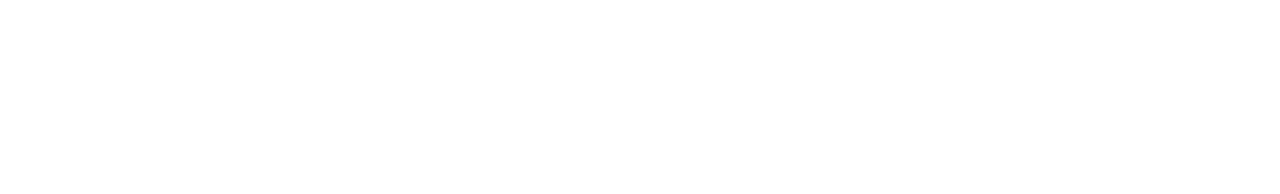
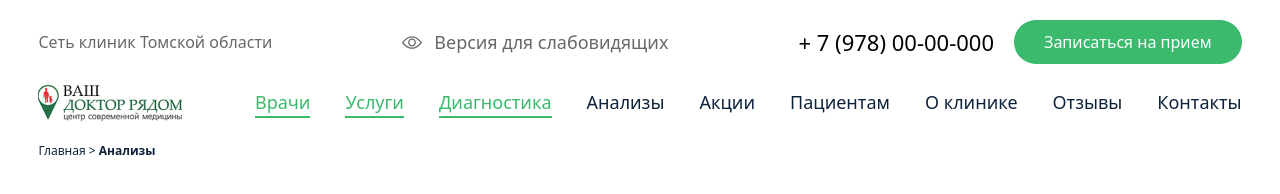
Before and after one commit to Joseph-RY/Medical-Website, a website: page src/index.html in a window 1280 px wide. Drawn offline with nearby package versions, Linux system fonts and the light colour scheme; files that its build step writes are made by us from their sources.

Commit message:
Add Menu

```diff
--- a/src/index.html
+++ b/src/index.html
@@ -1,14 +1,56 @@
 <!DOCTYPE html>
 <html lang="en">
+
 <head>
     <meta charset="UTF-8">
     <meta name="viewport" content="width=device-width, initial-scale=1.0">
     <link rel="stylesheet" href="./output.css">
-    <title>Document</title>
+    <title>Врачи</title>
 </head>
+
 <body>
 
-
+    <div class="max-w-[1440px] mx-auto">
+        <div class="px-[3%] py-5 flex flex-col gap-5">
+            <div class="hidden lg:flex items-center justify-between">
+                <p class="text-[#686868] font-[500]">Сеть клиник Томской области</p>
+                <div class="flex items-center gap-3">
+                    <img src="../images/view 1.svg" alt="">
+                    <p class="text-[18px] text-[#686868] font-[500]">Версия для слабовидящих</p>
+                </div>
+                <div class="flex items-center gap-5">
+                    <p class="text-[22px] font-[500]">+ 7 (978) 00-00-000</p>
+                    <a class="px-[30px] py-[10px] bg-[#3BB96D] text-white rounded-[30px]" href="#">Записаться на
+                        прием</a>
+                </div>
+            </div>
+            <div class="flex items-center justify-between">
+                <div class="w-[100%] lg:w-auto flex items-center justify-between">
+                    <img src="../images/logo.png" alt="">
+                    <div class="lg:hidden flex flex-col gap-1">
+                        <hr class="w-[20px] h-[2px] border-none bg-[#232428]">
+                        <hr class="w-[20px] h-[2px] border-none bg-[#232428]">
+                        <hr class="w-[20px] h-[2px] border-none bg-[#232428]">
+                    </div>
+                </div>
+                <div class="hidden lg:flex items-start gap-[35px] text-[18px] text-[#0D233B]">
+                    <a class="border-b-[2px] border-[#3BB96D] text-[#3BB96D]" href="#">Врачи</a>
+                    <a class="border-b-[2px] border-[#3BB96D] text-[#3BB96D]" href="#">Услуги</a>
+                    <a class="border-b-[2px] border-[#3BB96D] text-[#3BB96D]" href="#">Диагностика</a>
+                    <a href="#">Анализы</a>
+                    <a href="#">Акции</a>
+                    <a href="#">Пациентам</a>
+                    <a href="#">О клинике</a>
+                    <a href="#">Отзывы</a>
+                    <a href="#">Контакты</a>
+                </div>
+            </div>
+            <div class="text-[12px] text-[#0D233B]">
+                <a href="#">Главная </a> > <a class="font-[700]" href="#">Анализы</a>
+            </div>
+        </div>
+    </div>
 
 </body>
+
 </html>
```
